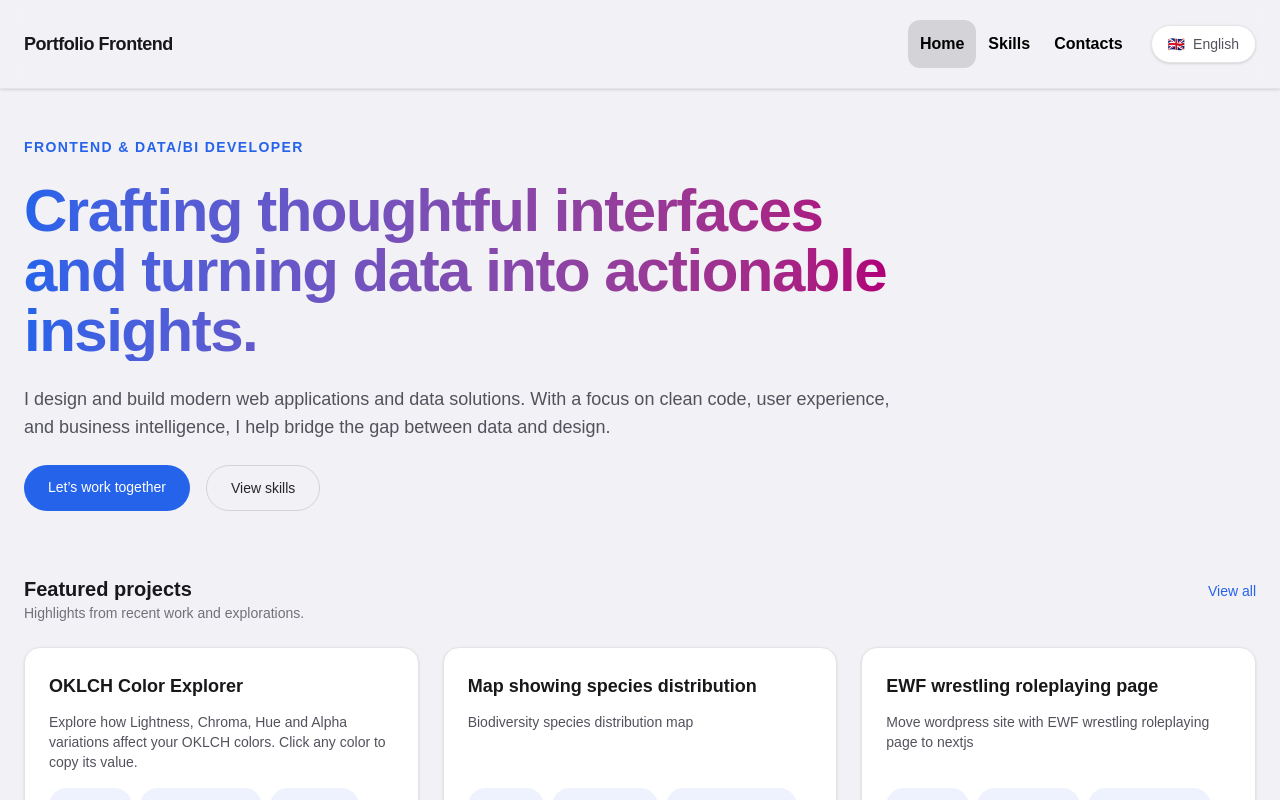
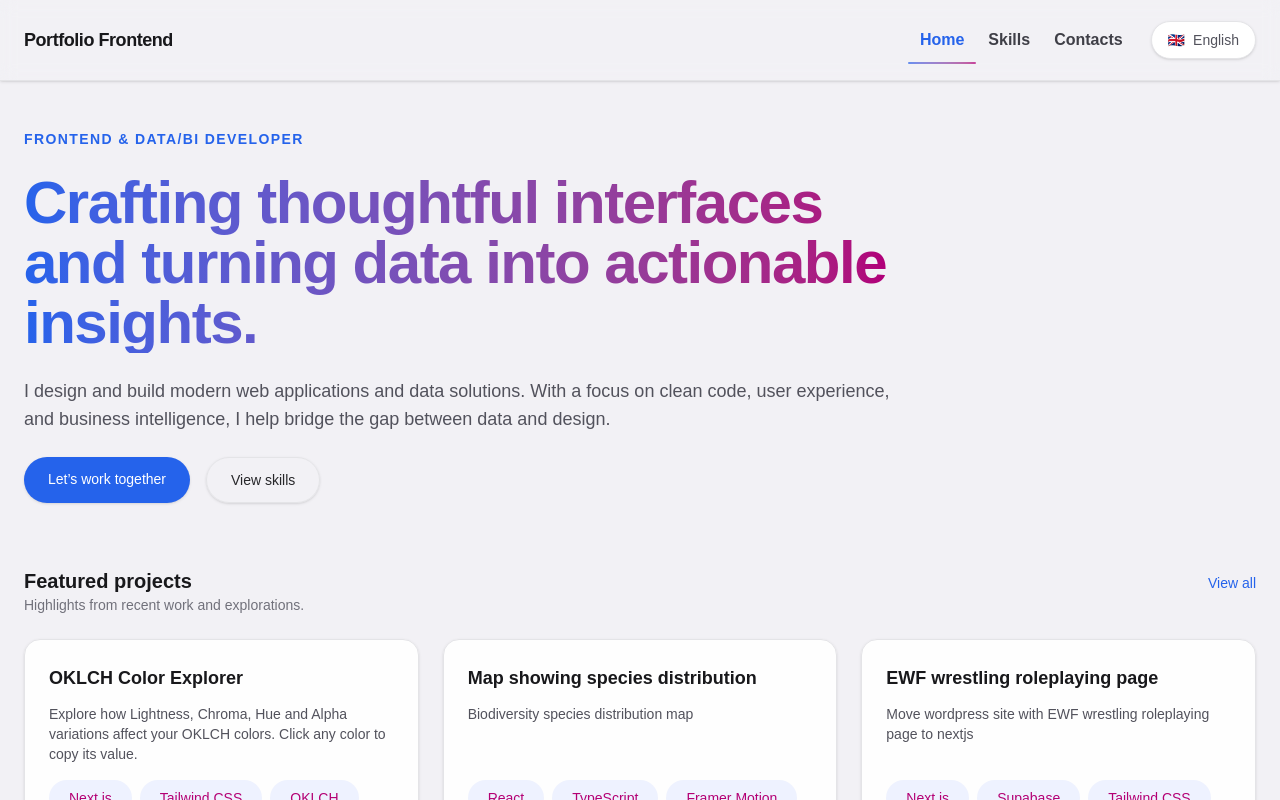
Before and after one commit to eremina-official/portfolio-nextjs, a Next.js app: page /en in a window 1280 px wide. Shown: the top 800 px of the page. Built offline with nearby package versions, Linux system fonts and the light colour scheme.

Commit message:
Edit NavBar design

```diff
--- a/app/[locale]/page.tsx
+++ b/app/[locale]/page.tsx
@@ -37,13 +37,13 @@ export default function Home() {
         <div className="flex flex-wrap gap-4">
           <Link
             href="/contacts"
-            className="rounded-full bg-primary px-6 py-3 text-sm font-medium text-white transition hover:bg-primary"
+            className="rounded-full bg-primary px-6 py-3 text-sm font-medium text-white shadow-sm transition duration-200 hover:-translate-y-0.5 hover:bg-primary-dark hover:shadow-md focus-visible:outline focus-visible:outline-2 focus-visible:outline-offset-2 focus-visible:outline-primary"
           >
             {t("primaryCta")}
           </Link>
           <Link
             href="/skills"
-            className="rounded-full border border-zinc-300 px-6 py-3 text-sm font-medium text-zinc-800 transition hover:border-indigo-200 hover:text-primary"
+            className="rounded-full border border-zinc-200 px-6 py-3 text-sm font-medium text-zinc-800 shadow-sm transition duration-200 hover:-translate-y-0.5 hover:border-primary hover:text-primary hover:shadow-md focus-visible:outline focus-visible:outline-2 focus-visible:outline-offset-2 focus-visible:outline-primary"
           >
             {t("secondaryCta")}
           </Link>
--- a/components/Card.tsx
+++ b/components/Card.tsx
@@ -15,10 +15,19 @@ export function Card({ project }: CardProps) {
     <Link href={href} className="block">
       <article
         key={id}
-        className="group flex h-full flex-col rounded-2xl border border-border-200 bg-white p-6 shadow-sm transition hover:-translate-y-1 hover:shadow-lg"
+        className="group flex h-full flex-col rounded-2xl border border-border-200 bg-white/90 p-6 shadow-sm transition duration-300 hover:-translate-y-1 hover:shadow-xl"
       >
         <div className="flex items-center justify-between">
-          <h3 className="text-lg font-semibold text-text">{t(`${currentProject}.title`)}</h3>
+          {/* <h3 className="text-lg font-semibold text-text transition duration-800 group-hover:bg-gradient-to-r group-hover:from-primary group-hover:to-accent group-hover:bg-clip-text group-hover:text-transparent"> */}
+          <h3
+            className="text-lg font-semibold bg-clip-text text-transparent
+         transition-all duration-500
+         bg-[linear-gradient(to_right,_theme(colors.text),_theme(colors.text))]
+         group-hover:bg-gradient-to-r
+         group-hover:from-primary group-hover:to-accent"
+          >
+            {t(`${currentProject}.title`)}
+          </h3>
         </div>
         <p className="mt-3 flex-1 text-sm text-subtext">{t(`${currentProject}.description`)}</p>
         {tech.length ? (
@@ -32,7 +41,7 @@ export function Card({ project }: CardProps) {
         ) : null}
         <div className="mt-6 inline-flex items-center text-sm font-medium text-primary transition group-hover:text-primary-dark">
           {t(href !== "#" ? `ctaLabel` : `comingSoon`)}
-          <span aria-hidden className="ml-1 transition group-hover:translate-x-1">
+          <span aria-hidden className="ml-1 transition duration-200 group-hover:translate-x-1">
             →
           </span>
         </div>
--- a/components/NavBar.tsx
+++ b/components/NavBar.tsx
@@ -1,6 +1,6 @@
 "use client";
 
-import { useState, useEffect, Activity } from "react";
+import { useEffect, useState } from "react";
 import Link from "next/link";
 import { LanguageMenu } from "@/components/LanguageMenu";
 import { usePathname } from "next/navigation";
@@ -24,14 +24,7 @@ export function NavBar() {
   const locale = useLocale() || "en";
   const t = useTranslations("nav");
   const [isNavOpen, setIsNavOpen] = useState(false);
-  const navClassNames = `
-  flex flex-col md:flex-row
-  md:static md:translate-x-0 md:bg-transparent md:shadow-none
-  absolute top-10 right-[-25] w-[50vw] bg-surface shadow-lg rounded-2xl md:rounded-none
-  transform transition-transform duration-300 ease-in-out
-  ${isNavOpen ? "translate-x-0" : "translate-x-full"}
-  md:items-center md:h-auto md:w-auto md:p-0 overflow-hidden
-`;
+  const normalizedPath = pathname === `/${locale}` ? "/" : pathname.replace(/^\/[^/]+(?=\/|$)/, "");
 
   const toggleNav = () => {
     setIsNavOpen((prev) => !prev);
@@ -55,10 +48,12 @@ export function NavBar() {
   }, []);
 
   useEffect(() => {
-    // Only run on client
     const md = window.matchMedia(`(min-width: ${mdBreakpoint}px)`);
-    setIsNavOpen(md.matches);
-  }, [pathname]);
+    const handle = () => setIsNavOpen(md.matches);
+    handle();
+    md.addEventListener("change", handle);
+    return () => md.removeEventListener("change", handle);
+  }, []);
 
   useEffect(() => {
     const onKey = (e: KeyboardEvent) => {
@@ -73,7 +68,7 @@ export function NavBar() {
       {/* mobile menu button */}
       <button
         type="button"
-        className="inline-flex items-center justify-center rounded-full border border-zinc-300 p-2 text-sm text-zinc-700 transition hover:border-primary-light hover:text-primary md:hidden cursor-pointer"
+        className="inline-flex items-center justify-center rounded-full border border-zinc-200 bg-white p-2 text-sm text-zinc-700 shadow-sm transition hover:border-primary-light hover:text-primary md:hidden"
         aria-label="Toggle navigation"
         aria-expanded={isNavOpen}
         aria-controls="mobile-menu"
@@ -99,21 +94,31 @@ export function NavBar() {
       </button>
 
       <div className="relative flex items-center gap-4">
-        <nav className={navClassNames}>
+        <nav
+          className={`flex flex-col md:flex-row md:static md:translate-x-0 md:bg-transparent md:shadow-none absolute top-12 right-[-25] w-[70vw] max-w-xs rounded-2xl border border-zinc-200 bg-white/95 p-4 shadow-xl ring-1 ring-black/5 transition-transform duration-300 ease-in-out ${
+            isNavOpen ? "translate-x-0" : "translate-x-full"
+          } md:border-0 md:bg-transparent md:p-0 md:shadow-none md:ring-0 md:w-auto md:max-w-none md:transform-none md:items-center md:h-auto`}
+        >
           {navLinks.map((link, index) => {
-            const normalizedPath =
-              pathname === `/${locale}` ? "/" : pathname.replace(/^\/[^/]+(?=\/|$)/, "");
             const isActive = normalizedPath === link.href;
 
             return (
               <Link
                 key={link.label}
                 href={link.href}
-                className={`transition-colors p-10 md:p-3 font-semibold ${index !== navLinks.length - 1 ? "border-b" : ""} md:border-none md:rounded-xl border-zinc-300 whitespace-nowrap cursor-pointer active:bg-zinc-100 ${
-                  isActive ? "bg-zinc-300" : ""
-                }`}
+                className={`relative px-4 py-3 md:px-3 md:py-2 font-semibold whitespace-nowrap cursor-pointer transition-colors duration-200 ${
+                  index !== navLinks.length - 1 ? "border-b md:border-0 border-zinc-200" : ""
+                } ${isActive ? "text-primary" : "text-zinc-700 hover:text-primary"}`}
+                onClick={() => !isNavOpen || setIsNavOpen(false)}
               >
                 {t(link.label)}
+                <span
+                  className={`pointer-events-none absolute left-4 right-4 bottom-2 md:-bottom-1 h-0.5 rounded-full bg-gradient-to-r from-primary/70 to-accent/70 transition-all duration-200 md:left-0 md:right-0 ${
+                    isActive
+                      ? "scale-x-100 opacity-100"
+                      : "scale-x-0 opacity-0 group-hover:scale-x-100 group-hover:opacity-100"
+                  }`}
+                />
               </Link>
             );
           })}
```
